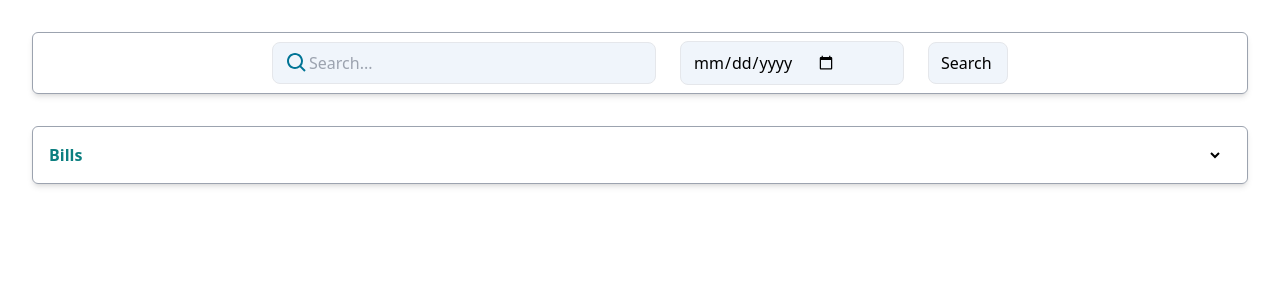
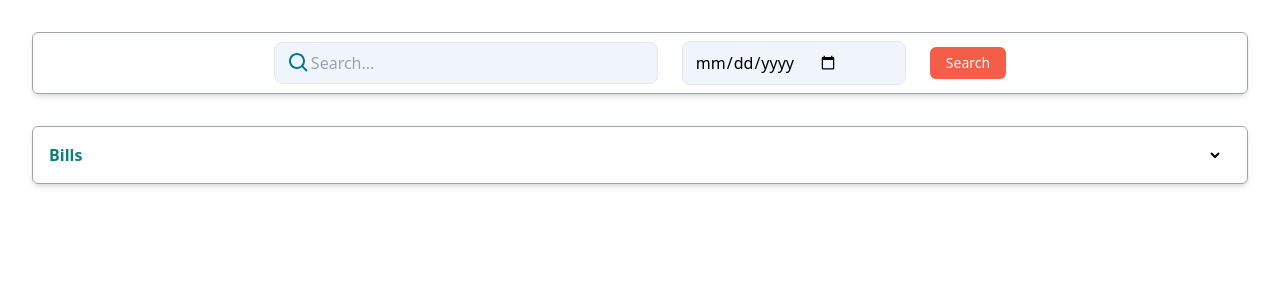
Before and after one commit to uakk101/billing-system, a React (Create React App) app: page /ViewBill in a window 1280 px wide. Shown: the top 300 px of the page. Built offline with nearby package versions, Linux system fonts and the light colour scheme; what tw-elements would draw is missing.

Commit message:
updated design

```diff
--- a/src/components/ViewBill.jsx
+++ b/src/components/ViewBill.jsx
@@ -1,6 +1,7 @@
 import React, { useState } from 'react'
 import { BiSearch } from "react-icons/bi";
 import { ViewBillGrid } from './ViewBillGrid';
+import CustomButton from '../common/CustomButton';
 export const ViewBill = () => {
     const [searchQuery, setSearchQuery] = useState('');
     const [selectedDate, setSelectedDate] = useState(null);
@@ -26,7 +27,8 @@ export const ViewBill = () => {
                         <input className='bg-[#F0F5FB] rounded-lg border items-center w-56 outline-none flex py-2 px-3' type="date" value={selectedDate} onChange={handleDateChange} />
                     </div>
                     <div>
-                        <button className='bg-[#F0F5FB] rounded-lg border items-center w-20 outline-none flex py-2 px-3'> Search </button>
+                        <CustomButton text={"Search"} extraClass="text-lg" />
+                        {/* <button className='bg-[#F0F5FB] rounded-lg border items-center w-20 outline-none flex py-2 px-3'> Search </button> */}
                         {/* <input className='bg-[#F0F5FB] rounded-lg border items-center w-56 outline-none flex py-2 px-3' type="date" value={selectedDate} onChange={handleDateChange} /> */}
                     </div>
                 </div>
```
